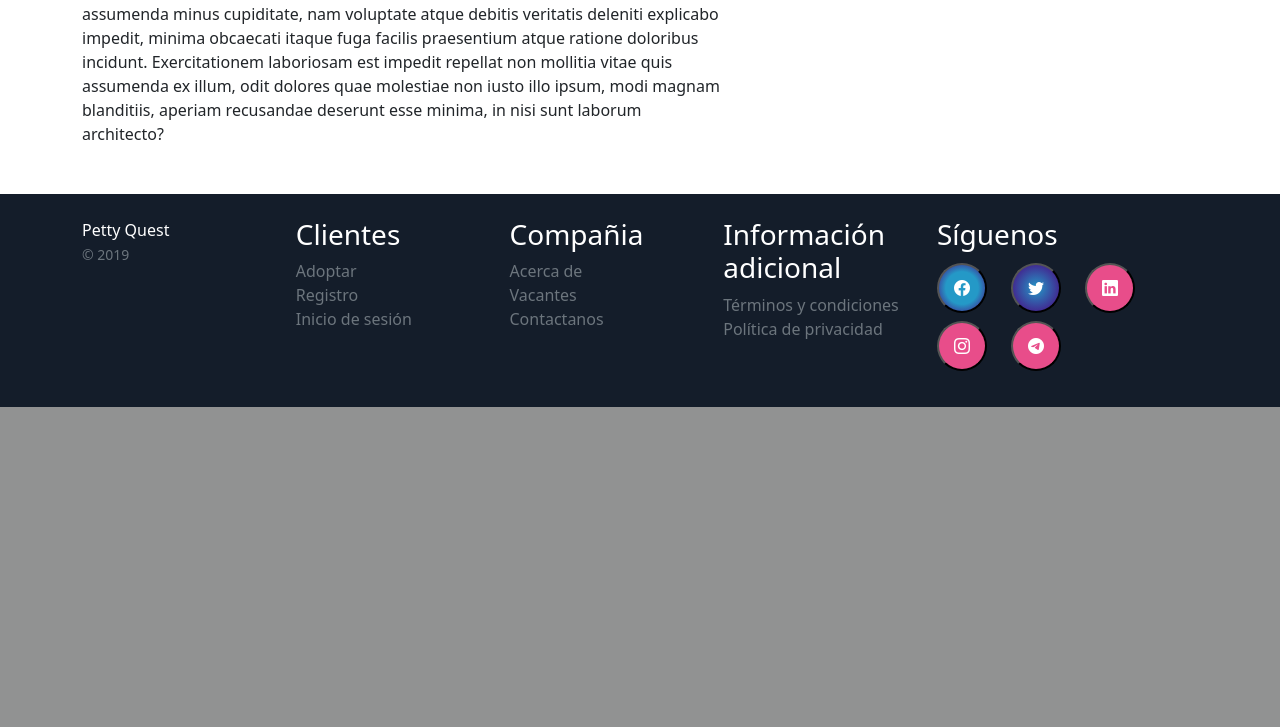
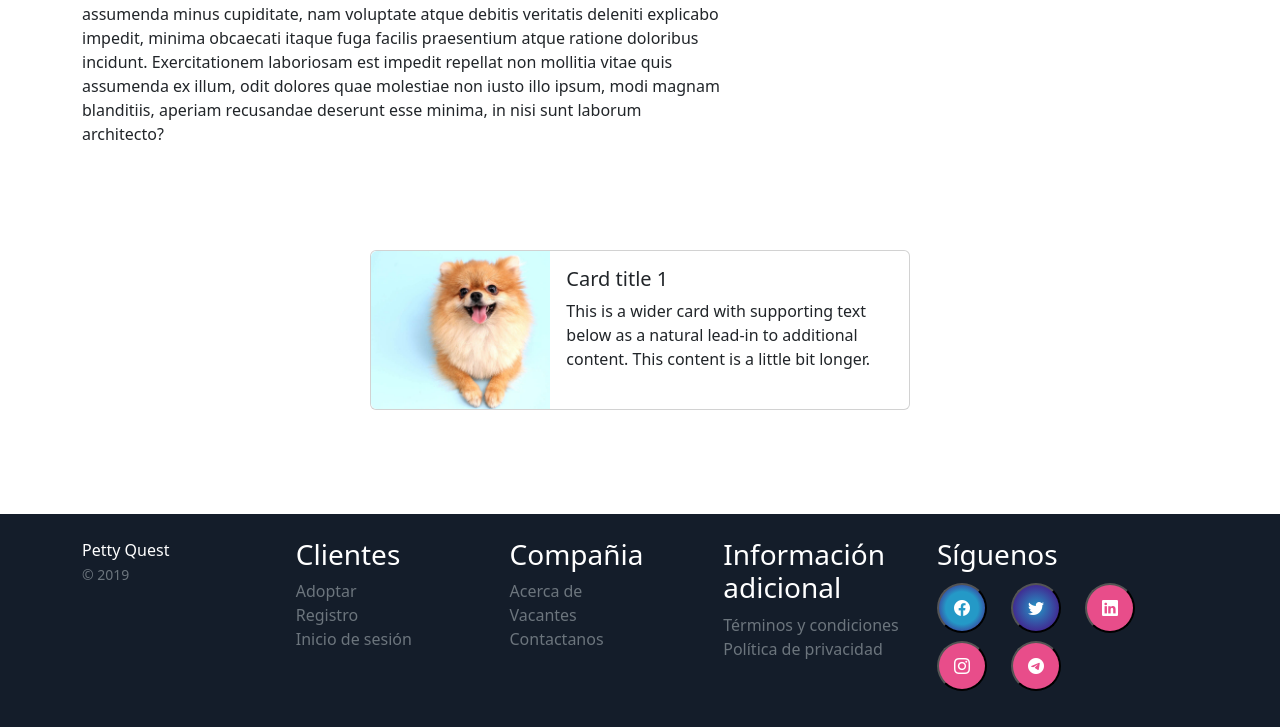
Before and after one commit to MarcoMR4/Mascotas, a Django app: page / in a window 1280 px wide. Shown: the part 1230-1957 px from the top of the page. Before the commit the page ends 1637 px from the top, so only its background shows below. Run offline with Django 4.2, Linux system fonts and the light colour scheme; some libraries are stand-ins or nearby versions.

Commit message:
Index final

```diff
--- a/PettyQuestApp/templates/index.html
+++ b/PettyQuestApp/templates/index.html
@@ -12,21 +12,21 @@
                     <p>Some representative placeholder content for the first slide.</p>
                 </div>
             </div>
-            <div data-bs-interval="2000" class="carousel-item active h-100" style="background: url(https://images.unsplash.com/photo-1545529468-42764ef8c85f?ixlib=rb-4.0.3&ixid=MnwxMjA3fDB8MHxwaG90by1wYWdlfHx8fGVufDB8fHx8&auto=format&fit=crop&w=873&q=80); background-size: cover; background-position: center; background-repeat: no-repeat;">
+            <div data-bs-interval="2000" class="carousel-item h-100" style="background: url(https://images.unsplash.com/photo-1545529468-42764ef8c85f?ixlib=rb-4.0.3&ixid=MnwxMjA3fDB8MHxwaG90by1wYWdlfHx8fGVufDB8fHx8&auto=format&fit=crop&w=873&q=80); background-size: cover; background-position: center; background-repeat: no-repeat;">
                 <div class="w-100 h-100 bg-dark bg-opacity-50"></div>
                 <div class="carousel-caption">
                     <h5>Second slide label</h5>
                     <p>Some representative placeholder content for the first slide.</p>
                 </div>
             </div>
-            <div data-bs-interval="2000" class="carousel-item active h-100" style="background: url(https://images.unsplash.com/photo-1494947665470-20322015e3a8?ixlib=rb-4.0.3&ixid=MnwxMjA3fDB8MHxwaG90by1wYWdlfHx8fGVufDB8fHx8&auto=format&fit=crop&w=870&q=80); background-size: cover; background-position: center; background-repeat: no-repeat;">
+            <div data-bs-interval="2000" class="carousel-item h-100" style="background: url(https://images.unsplash.com/photo-1494947665470-20322015e3a8?ixlib=rb-4.0.3&ixid=MnwxMjA3fDB8MHxwaG90by1wYWdlfHx8fGVufDB8fHx8&auto=format&fit=crop&w=870&q=80); background-size: cover; background-position: center; background-repeat: no-repeat;">
                 <div class="w-100 h-100 bg-dark bg-opacity-25"></div>
                 <div class="carousel-caption">
                     <h5>Third slide label</h5>
                     <p>Some representative placeholder content for the first slide.</p>
                 </div>
             </div>
-            <div data-bs-interval="2000" class="carousel-item active h-100" style="background: url(https://images.unsplash.com/photo-1526336024174-e58f5cdd8e13?ixlib=rb-4.0.3&ixid=MnwxMjA3fDB8MHxwaG90by1wYWdlfHx8fGVufDB8fHx8&auto=format&fit=crop&w=387&q=80); background-size: cover; background-position: center; background-repeat: no-repeat;">
+            <div data-bs-interval="2000" class="carousel-item h-100" style="background: url(https://images.unsplash.com/photo-1526336024174-e58f5cdd8e13?ixlib=rb-4.0.3&ixid=MnwxMjA3fDB8MHxwaG90by1wYWdlfHx8fGVufDB8fHx8&auto=format&fit=crop&w=387&q=80); background-size: cover; background-position: center; background-repeat: no-repeat;">
                 <div class="w-100 h-100 bg-dark bg-opacity-10"></div>
                 <div class="carousel-caption">
                     <h5>Last slide label</h5>
@@ -55,8 +55,59 @@
                 <p>{% lorem 2 b random %}</p>
             </div>
             <div class="col-md-5">
-                <img class="img img-fluid align-middle" src="https://images.unsplash.com/photo-1581888227599-779811939961?ixlib=rb-4.0.3&ixid=MnwxMjA3fDB8MHxwaG90by1wYWdlfHx8fGVufDB8fHx8&auto=format&fit=crop&w=774&q=80" alt="Imagen">
+                <img class="img-fluid align-middle" src="https://images.unsplash.com/photo-1581888227599-779811939961?ixlib=rb-4.0.3&ixid=MnwxMjA3fDB8MHxwaG90by1wYWdlfHx8fGVufDB8fHx8&auto=format&fit=crop&w=774&q=80" alt="Imagen">
             </div>
         </div>
     </div>
+    <div class="container">
+        <div id="carouselExampleSlidesOnly" class="carousel slide" data-bs-ride="carousel">
+                <div class="carousel-inner d-flex align-items-center" style="min-height: 40vh;">
+                    <div class="carousel-item active h-100">
+                        <div class="card mb-3 mx-auto h-100" style="max-width: 540px;">
+                            <div class="row g-0">
+                                <div class="col-md-4">
+                                    <img src="{% static 'images/Chololoy2.jpeg' %}" class="img-fluid rounded-start" alt="...">
+                                </div>
+                                <div class="col-md-8">
+                                    <div class="card-body">
+                                        <h5 class="card-title">Card title 1</h5>
+                                        <p class="card-text">This is a wider card with supporting text below as a natural lead-in to additional content. This content is a little bit longer.</p>
+                                    </div>
+                                </div>
+                            </div>
+                        </div>
+                    </div>
+                    <div class="carousel-item h-100">
+                        <div class="card mb-3 mx-auto h-100" style="max-width: 540px;">
+                            <div class="row g-0">
+                                <div class="col-md-4">
+                                    <img src="{% static 'images/Chololoy2.jpeg' %}" class="img-fluid rounded-start" alt="...">
+                                </div>
+                                <div class="col-md-8">
+                                    <div class="card-body">
+                                        <h5 class="card-title">Card title 2</h5>
+                                        <p class="card-text">This is a wider card with supporting text below as a natural lead-in to additional content. This content is a little bit longer.</p>
+                                    </div>
+                                </div>
+                            </div>
+                        </div>
+                    </div>
+                    <div class="carousel-item h-100">
+                        <div class="card mb-3 mx-auto h-100" style="max-width: 540px;">
+                            <div class="row g-0">
+                                <div class="col-md-4">
+                                    <img src="https://images.unsplash.com/photo-1581888227599-779811939961?ixlib=rb-4.0.3&ixid=MnwxMjA3fDB8MHxwaG90by1wYWdlfHx8fGVufDB8fHx8&auto=format&fit=crop&w=774&q=80" class="img-fluid rounded-start" alt="...">
+                                </div>
+                                <div class="col-md-8">
+                                    <div class="card-body">
+                                        <h5 class="card-title">Card title 3</h5>
+                                        <p class="card-text">This is a wider card with supporting text below as a natural lead-in to additional content. This content is a little bit longer.</p>
+                                    </div>
+                                </div>
+                            </div>
+                        </div>
+                    </div>
+                </div>
+          </div>
+    </div>
 {% endblock %}
```
